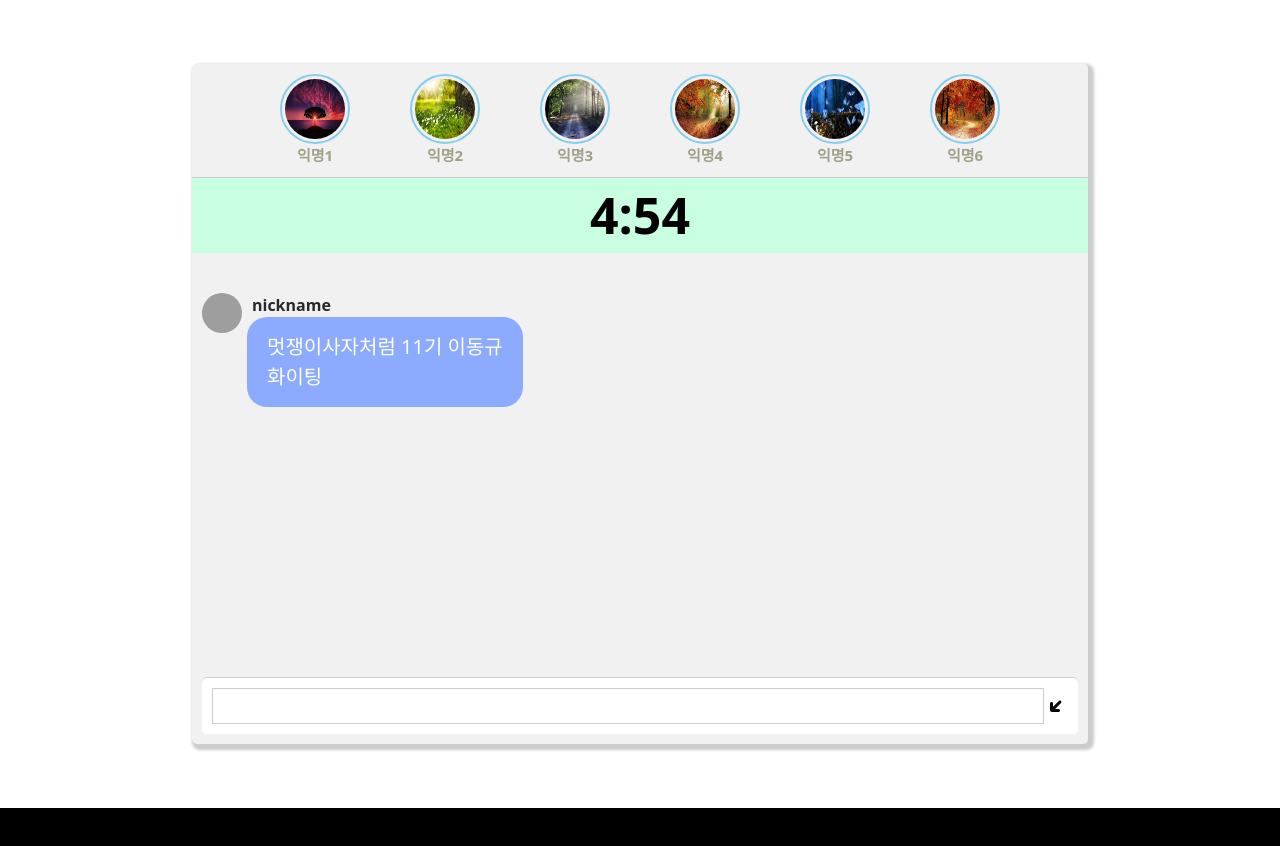
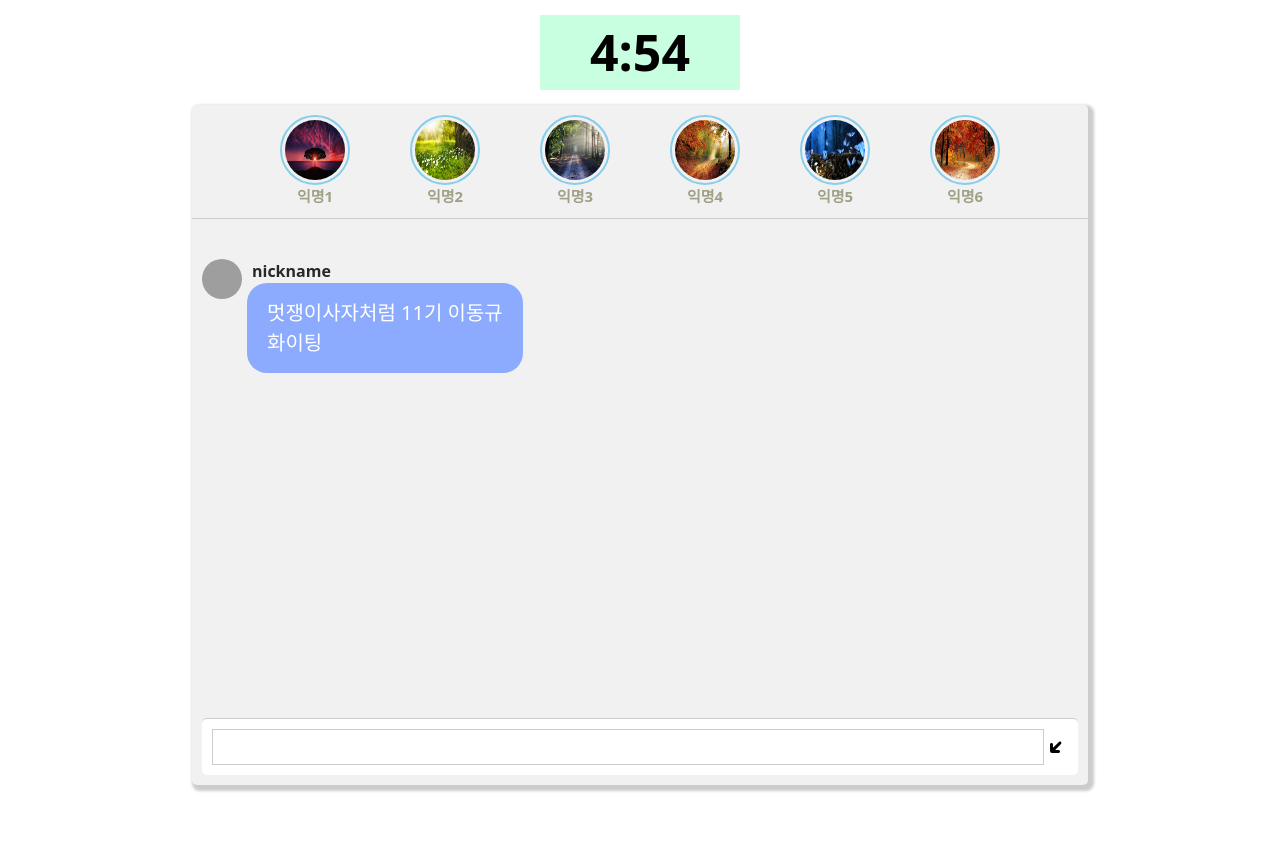
Before and after one commit to adult-lion/Nopia-FE, a React (Create React App) app: page /chat in a window 1280 px wide. Shown: the top 846 px of the page. Before the commit the page ends 808 px from the top, so only its background shows below. Built offline with nearby package versions, Linux system fonts and the light colour scheme; grey boxes are pictures that could not be loaded.

Commit message:
[design] 타이머 위치, 너비, 마진 값 등 변경

```diff
--- a/src/components/Chat/ChatHeader.jsx
+++ b/src/components/Chat/ChatHeader.jsx
@@ -1,32 +1,14 @@
 import React from "react";
-import image1 from "../../assets/images/image1.jpg";
-import image2 from "../../assets/images/image2.jpg";
-import image3 from "../../assets/images/image3.jpg";
-import image4 from "../../assets/images/image4.jpg";
-import image5 from "../../assets/images/image5.jpg";
-import image6 from "../../assets/images/image6.jpg";
+
 import {
   HeaderContainer,
   HeaderUser,
   HeaderUserImageBorder,
   HeaderUserImage,
   HeaderUserName,
-  CountdownCotainer,
 } from "../../styles/ChatStyles";
-import Countdown from "react-countdown";
-import ChatVoteModal from "./ChatVoteModal";
-import ChatResultModal from "./ChatResultModal";
 
-const ChatHeader = () => {
-  const people = [
-    { name: "익명1", img: image1 },
-    { name: "익명2", img: image2 },
-    { name: "익명3", img: image3 },
-    { name: "익명4", img: image4 },
-    { name: "익명5", img: image5 },
-    { name: "익명6", img: image6 },
-  ];
-
+const ChatHeader = ({ people }) => {
   const listItems = people.map((person) => (
     <HeaderUser key={person.name}>
       <HeaderUserImageBorder>
@@ -36,29 +18,10 @@ const ChatHeader = () => {
     </HeaderUser>
   ));
 
-  // 카운트 다운 렌더링
-  const renderer = ({ minutes, seconds, completed }) => {
-    // 시간 마감 시
-    if (completed) {
-      // Render a completed state
-      return <ChatVoteModal people={people}></ChatVoteModal>;
-    }
-    // 진행 중
-    else {
-      // Render a countdown
-      return (
-        <CountdownCotainer color={minutes < 1 ? "red" : undefined}>
-          {minutes}:{seconds}
-        </CountdownCotainer>
-      );
-    }
-  };
-
   //렌더링
   return (
     <>
       <HeaderContainer>{listItems}</HeaderContainer>
-      <Countdown date={Date.now() + 1000 * 60 * 4.99} renderer={renderer} />
     </>
   );
 };
--- a/src/components/Chat/ChatRoom.jsx
+++ b/src/components/Chat/ChatRoom.jsx
@@ -6,12 +6,53 @@ import {
   ChatMessages,
   ChatInputWrap,
   StyledInput,
+  CountdownCotainer,
 } from "../../styles/ChatStyles";
 import ChatTest from "./ChatTest";
 import Notice from "./Notice";
+import Countdown from "react-countdown";
+import ChatVoteModal from "./ChatVoteModal";
+import image1 from "../../assets/images/image1.jpg";
+import image2 from "../../assets/images/image2.jpg";
+import image3 from "../../assets/images/image3.jpg";
+import image4 from "../../assets/images/image4.jpg";
+import image5 from "../../assets/images/image5.jpg";
+import image6 from "../../assets/images/image6.jpg";
 
 const ChatRoom = () => {
+  const people = [
+    { name: "익명1", img: image1 },
+    { name: "익명2", img: image2 },
+    { name: "익명3", img: image3 },
+    { name: "익명4", img: image4 },
+    { name: "익명5", img: image5 },
+    { name: "익명6", img: image6 },
+  ];
+
+  // 카운트 다운 렌더링
+  const renderer = ({ minutes, seconds, completed }) => {
+    // 시간 마감 시
+    if (completed) {
+      // Render a completed state
+      return <ChatVoteModal people={people}></ChatVoteModal>;
+    }
+    // 진행 중
+    else {
+      // Render a countdown
       return (
+        <CountdownCotainer color={minutes < 1 ? "red" : undefined}>
+          {minutes}:{seconds}
+        </CountdownCotainer>
+      );
+    }
+  };
+  return (
+    <>
+      <div
+        style={{ width: "100%", backgroundColor: "white", padding: "15px 0" }}
+      >
+        <Countdown date={Date.now() + 1000 * 60 * 4.99} renderer={renderer} />
+      </div>
       <div
         style={{
           display: "flex",
@@ -20,7 +61,7 @@ const ChatRoom = () => {
         }}
       >
         <ChatWrap>
-        <ChatHeader />
+          <ChatHeader people={people} />
           <ChatContent>
             <Notice />
             <ChatMessages>
@@ -33,6 +74,7 @@ const ChatRoom = () => {
           </ChatContent>
         </ChatWrap>
       </div>
+    </>
   );
 };
 
--- a/src/styles/ChatStyles.js
+++ b/src/styles/ChatStyles.js
@@ -1,7 +1,6 @@
 import styled from "styled-components";
 import Avatar from "@mui/material/Avatar";
 import Box from "@mui/material/Box";
-import Countdown from "react-countdown";
 
 // 텍스트 로고
 export const Char = styled.span`
@@ -34,6 +33,7 @@ export const ChatWrap = styled.div`
   height: 85vh;
   background-color: #F1F1F1;
   margin: 5% 10%;
+  margin-top:0;
   border-radius: 5px;
   overflow: hidden;
   display: flex;
@@ -195,7 +195,12 @@ export const CountdownCotainer = styled.div`
   color: ${props => props.color || 'black'};
   font-size: 50px;
   font-weight:bold;
-  text-align:center;
+  display:flex;
+  justify-content:center;
+  align-items:center;
+  width:200px;
+  margin-left:auto;
+  margin-right:auto;
 `;
 
 
```
Lines whose indentation alone changed are shown as unchanged.
